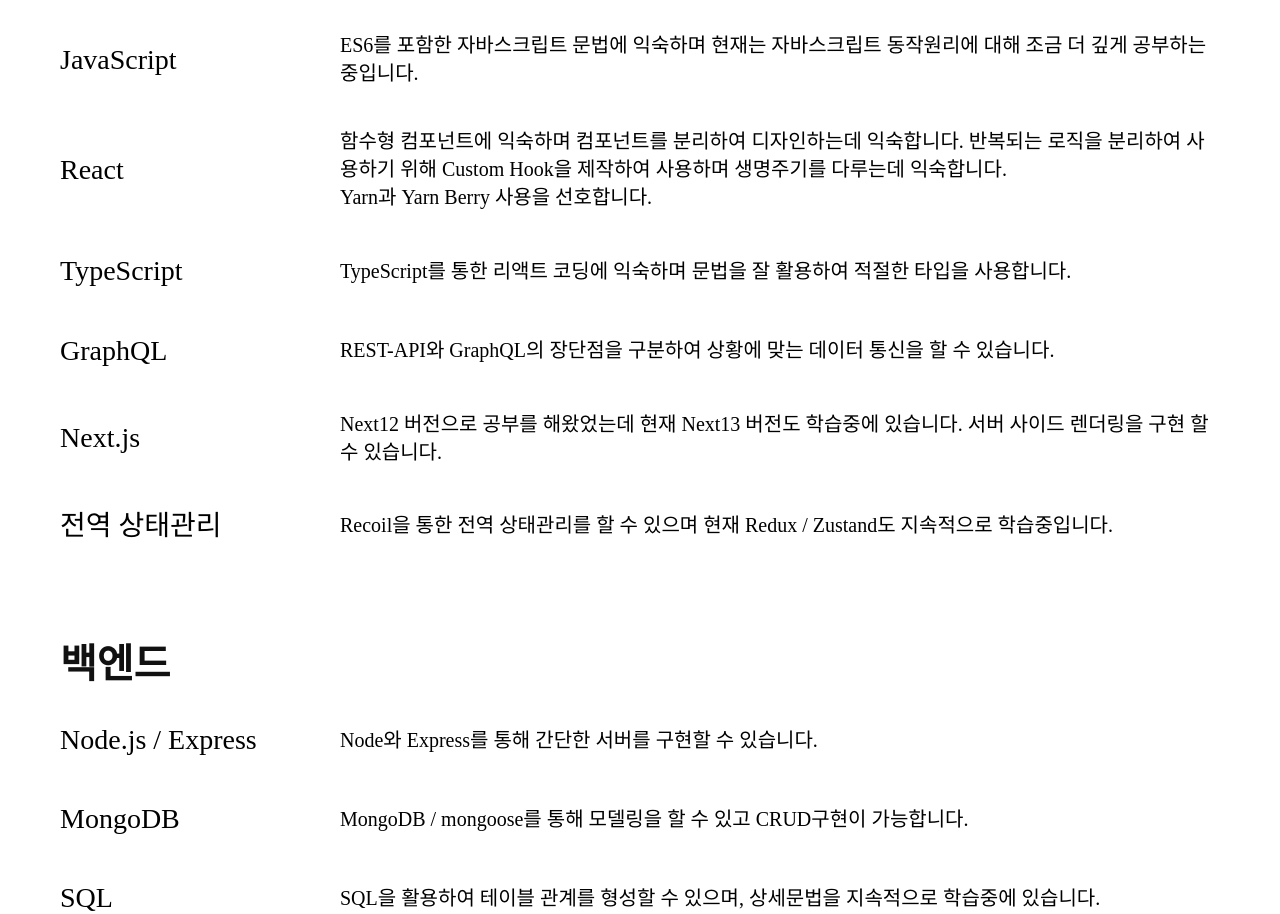
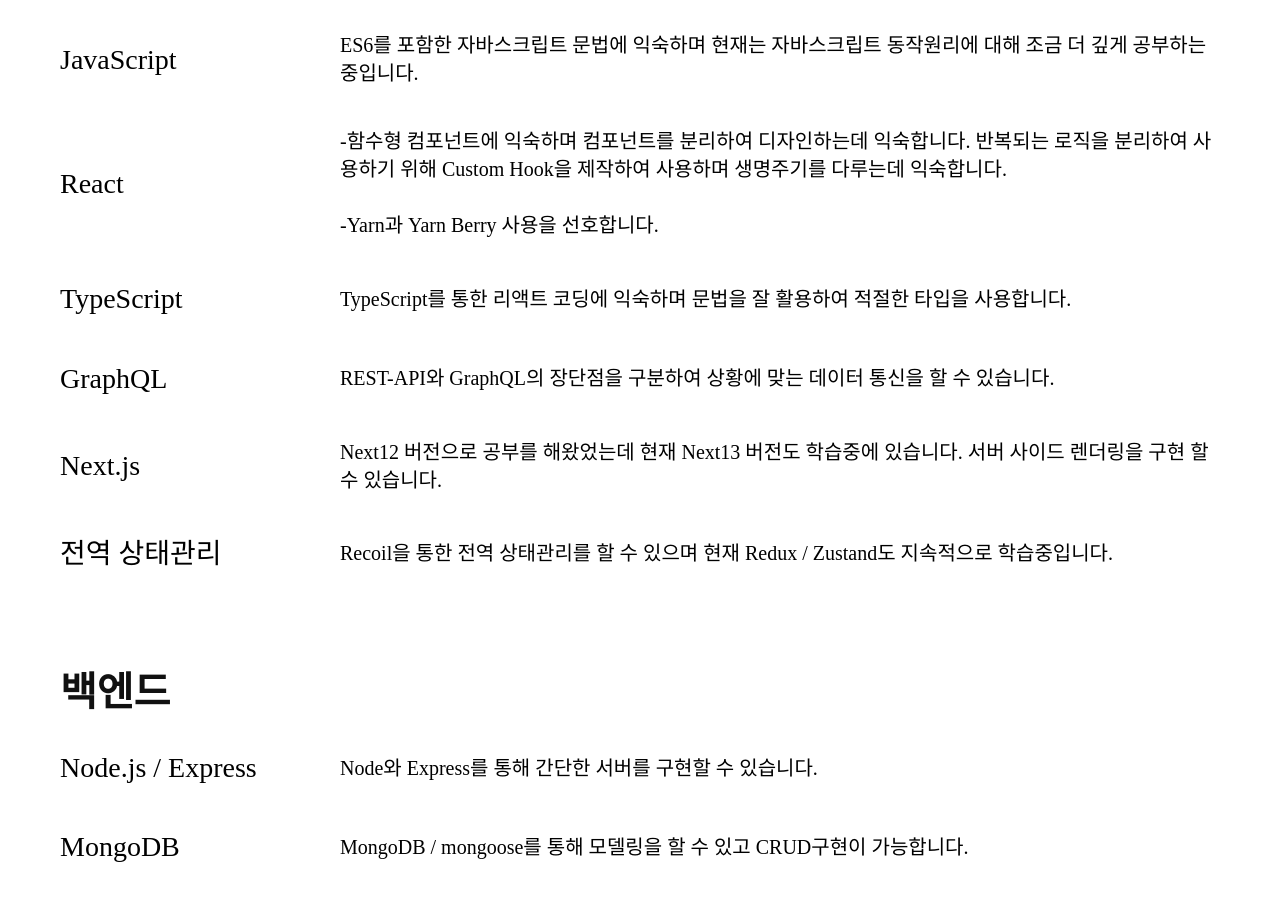
Before and after one commit to JeongTaekCho/Resume, a Next.js app: page /Resume/resume in a window 1280 px wide. Shown: the part 3960-4874 px from the top of the page. Built offline with nearby package versions, Linux system fonts and the light colour scheme; a web font is replaced by a local one.

Commit message:
💄 Design:  기술설명 텍스트 수정

```diff
--- a/src/app/resume/page.jsx
+++ b/src/app/resume/page.jsx
@@ -293,10 +293,11 @@
               <li>
                 <span className="content-title">React</span>
                 <span>
-                  함수형 컴포넌트에 익숙하며 컴포넌트를 분리하여 디자인하는데 익숙합니다. 반복되는 로직을 분리하여
+                  -함수형 컴포넌트에 익숙하며 컴포넌트를 분리하여 디자인하는데 익숙합니다. 반복되는 로직을 분리하여
                   사용하기 위해 Custom Hook을 제작하여 사용하며 생명주기를 다루는데 익숙합니다.
                   <br />
-                  Yarn과 Yarn Berry 사용을 선호합니다.
+                  <br />
+                  -Yarn과 Yarn Berry 사용을 선호합니다.
                 </span>
               </li>
               <li>
```
